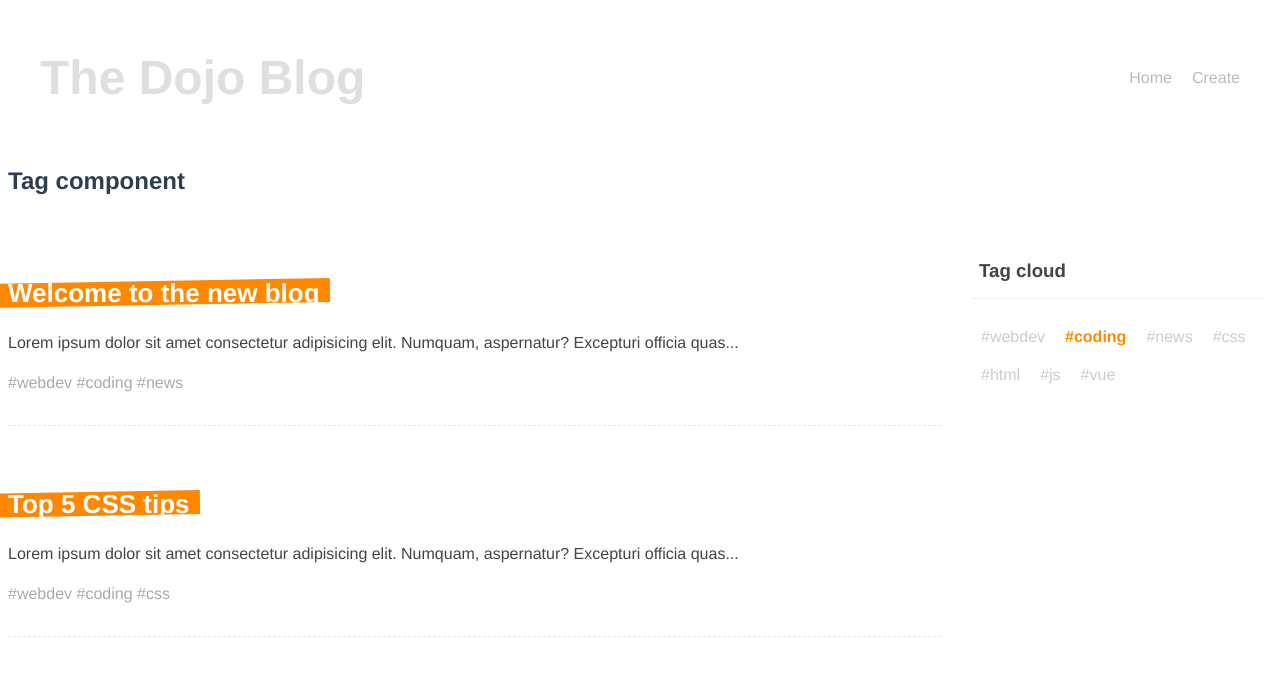
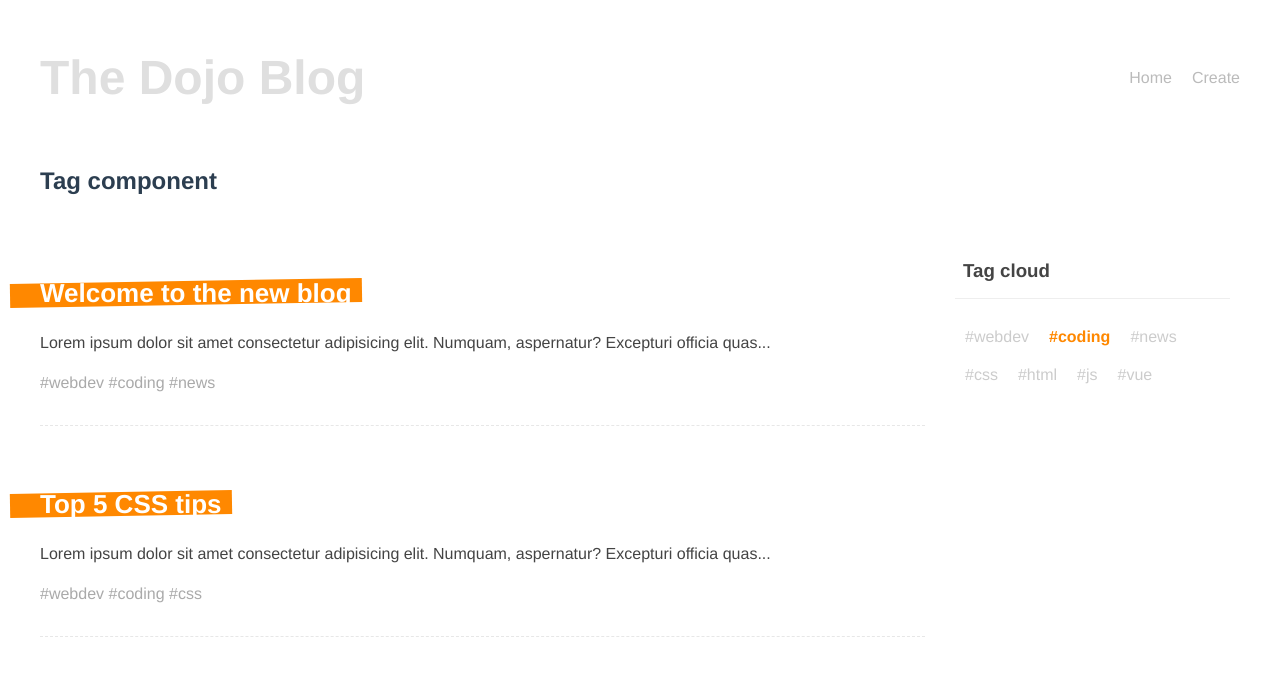
Before and after one commit to VisheshSingh/dojo-blog-ninja, a Vue app: page /tags/coding in a window 1280 px wide. Shown: the top 676 px of the page. Built offline with nearby package versions, Linux system fonts and the light colour scheme; data requests are answered from the project's data file.

Commit message:
css style fix

```diff
--- a/src/views/Home.vue
+++ b/src/views/Home.vue
@@ -36,7 +36,8 @@ export default {
 </script>
 
 <style>
-.home {
+.home,
+.tag {
   max-width: 1200px;
   margin: 0 auto;
 }
--- a/src/views/Tag.vue
+++ b/src/views/Tag.vue
@@ -1,4 +1,5 @@
 <template>
+  <div class="tag">
     <h2>Tag component</h2>
     <div v-if="error">{{ error }}</div>
     <div v-if="posts.length" class="layout">
@@ -9,6 +10,7 @@
     </div>
     <div v-else>
       <Spinner />
+    </div>
   </div>
 </template>
 
```
Lines whose indentation alone changed are shown as unchanged.
